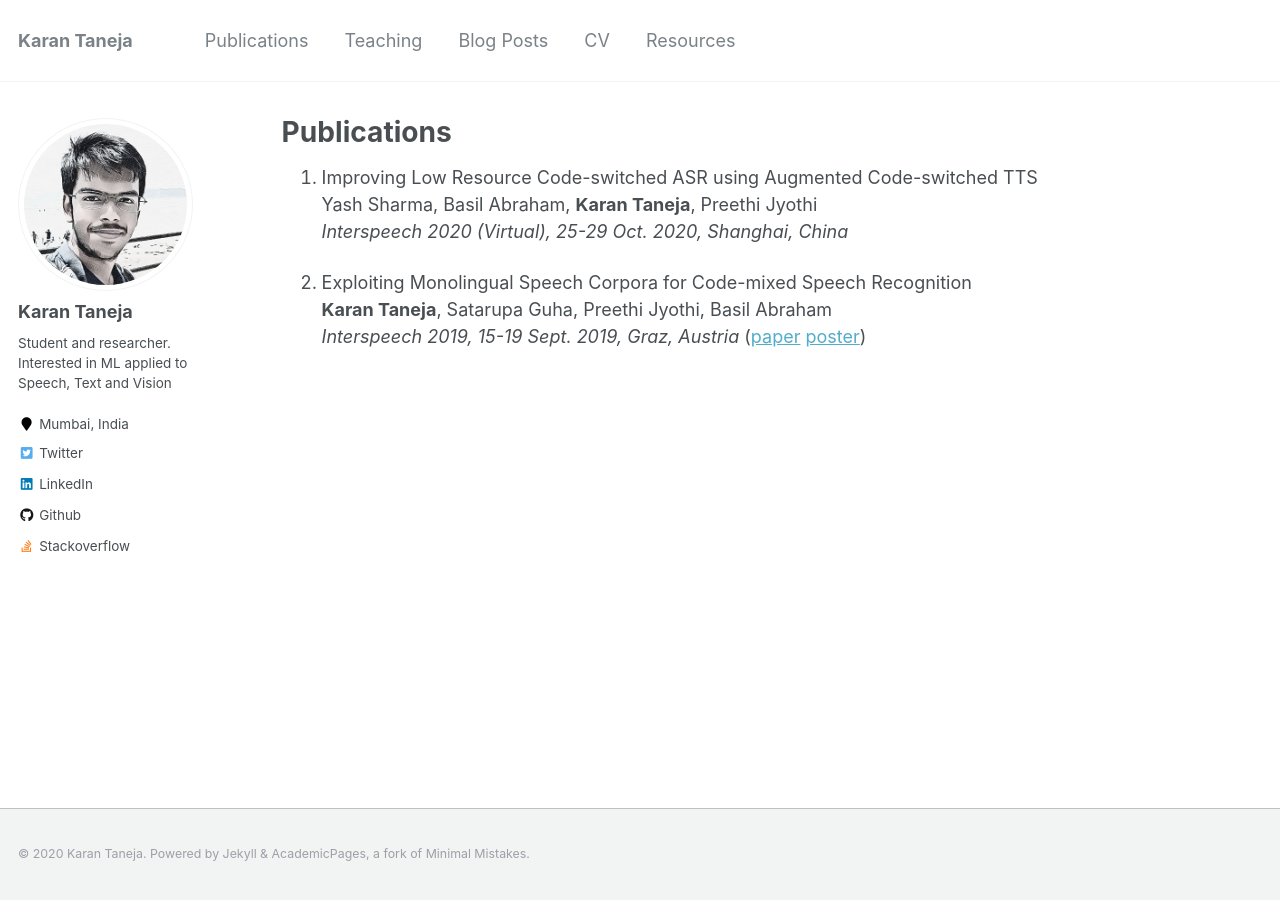
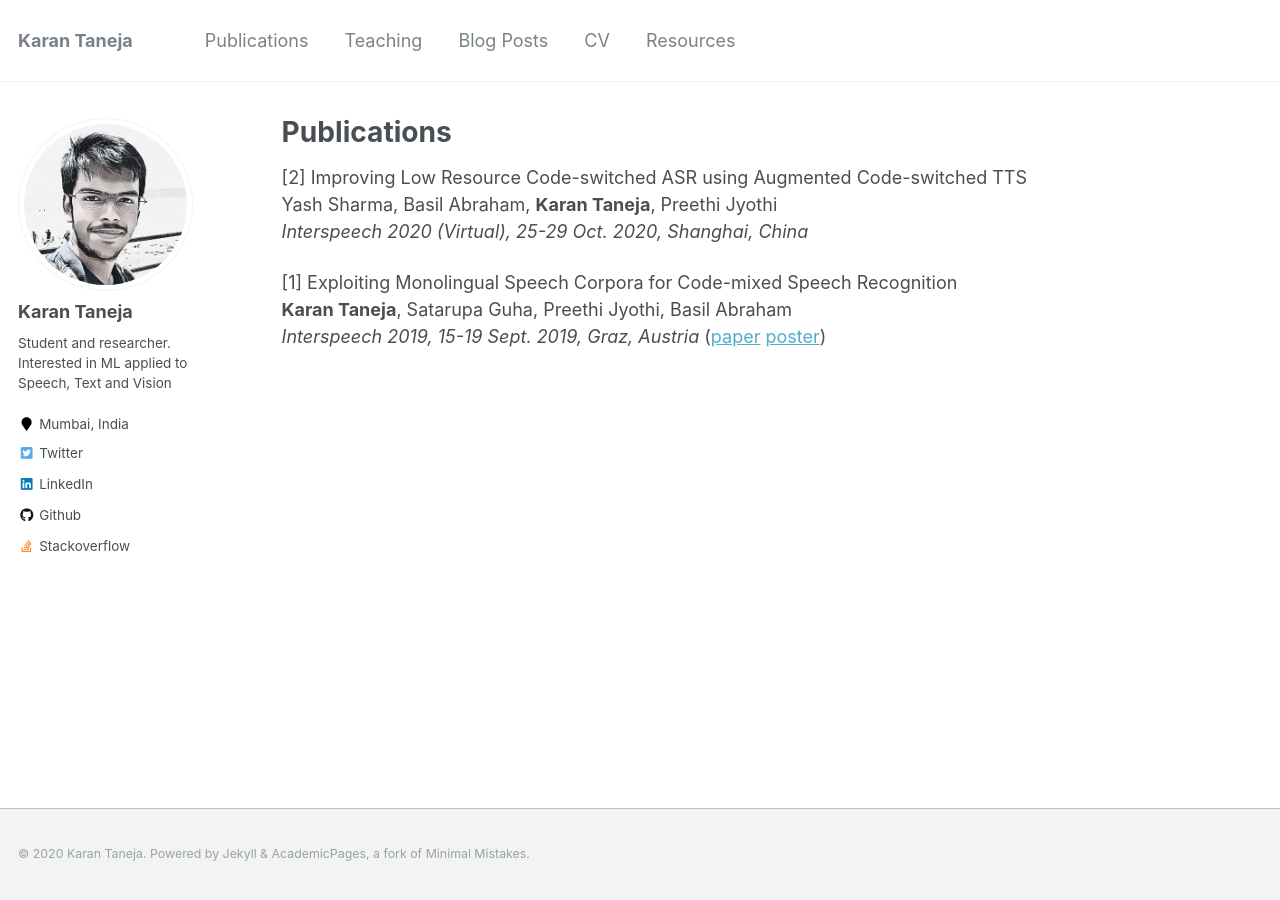
Before and after one commit to KrnTneja/KrnTneja.github.io, a Jekyll site: the page built from _pages/publications.md, in a window 1280 px wide. Built offline with Jekyll 4.4.1, drawn with Linux system fonts in a browser that asks for light colours.

Commit message:
Update publications.md

```diff
--- a/_pages/publications.md
+++ b/_pages/publications.md
@@ -11,11 +11,11 @@ author_profile: true
 
 {% include base_path %}
 
-2. Improving Low Resource Code-switched ASR using Augmented Code-switched TTS
+[2] Improving Low Resource Code-switched ASR using Augmented Code-switched TTS
 Yash Sharma, Basil Abraham, <b>Karan Taneja</b>, Preethi Jyothi
 <i>Interspeech 2020 (Virtual), 25-29 Oct. 2020, Shanghai, China</i>
 
-1. Exploiting Monolingual Speech Corpora for Code-mixed Speech Recognition
+[1] Exploiting Monolingual Speech Corpora for Code-mixed Speech Recognition
 <b>Karan Taneja</b>, Satarupa Guha, Preethi Jyothi, Basil Abraham
 <i>Interspeech 2019, 15-19 Sept. 2019, Graz, Austria</i> ([paper](https://www.isca-speech.org/archive/Interspeech_2019/pdfs/1959.pdf) [poster](/files/cm-asr-2019-poster.pdf))
 
```
